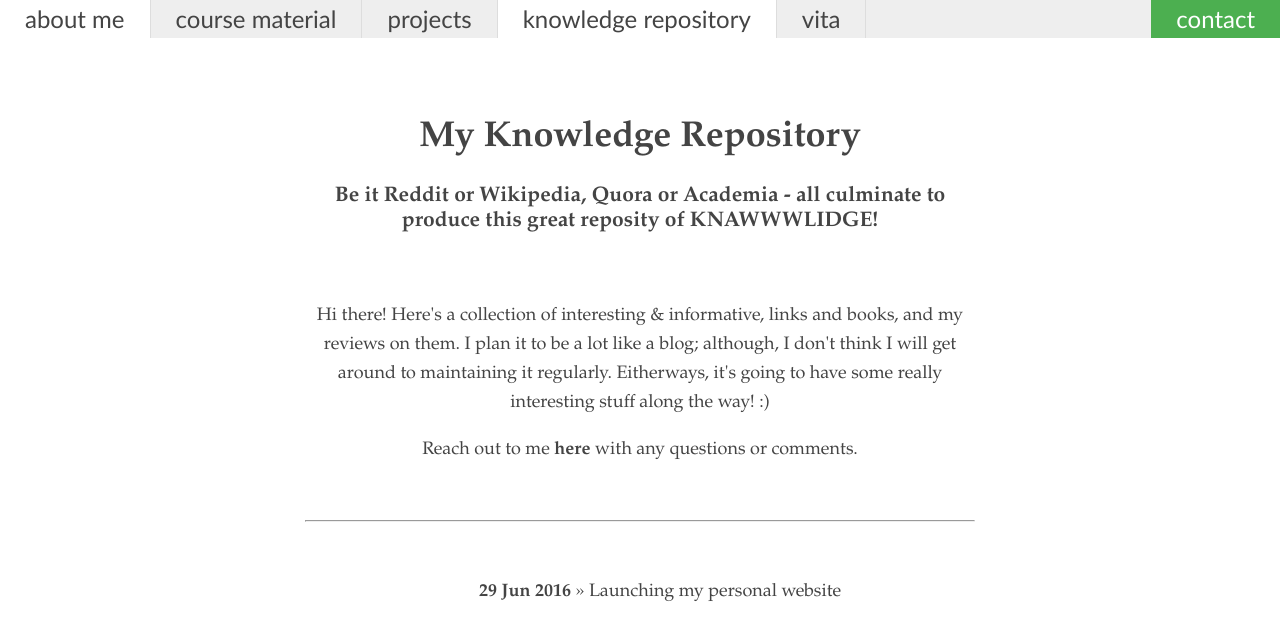
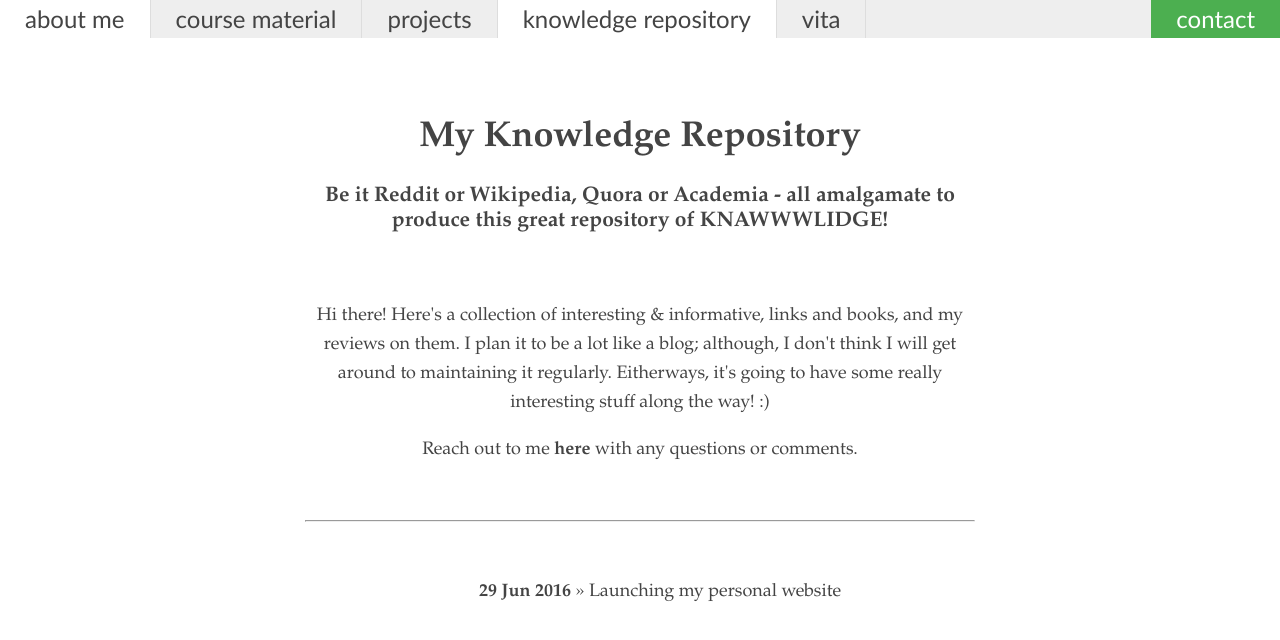
Before and after one commit to akashdeepdeb/akash.github.io, a Jekyll site: the page built from blog/index.html, in a window 1280 px wide. Shown: the top 640 px of the page. Built offline with Jekyll 4.4.1, drawn with Linux system fonts in a browser that asks for light colours.

Commit message:
Update index.html

```diff
--- a/blog/index.html
+++ b/blog/index.html
@@ -19,7 +19,7 @@ title: My Knowledge Repository
 <div id = "content">
 	<h1>{{ page.title }}</h1>
 	<h3>
-		Be it Reddit or Wikipedia, Quora or Academia - all culminate to produce this great reposity of KNAWWWLIDGE!
+		Be it Reddit or Wikipedia, Quora or Academia - all amalgamate to produce this great repository of KNAWWWLIDGE!
 	</h3>
 	<br>
 	<p>
```
